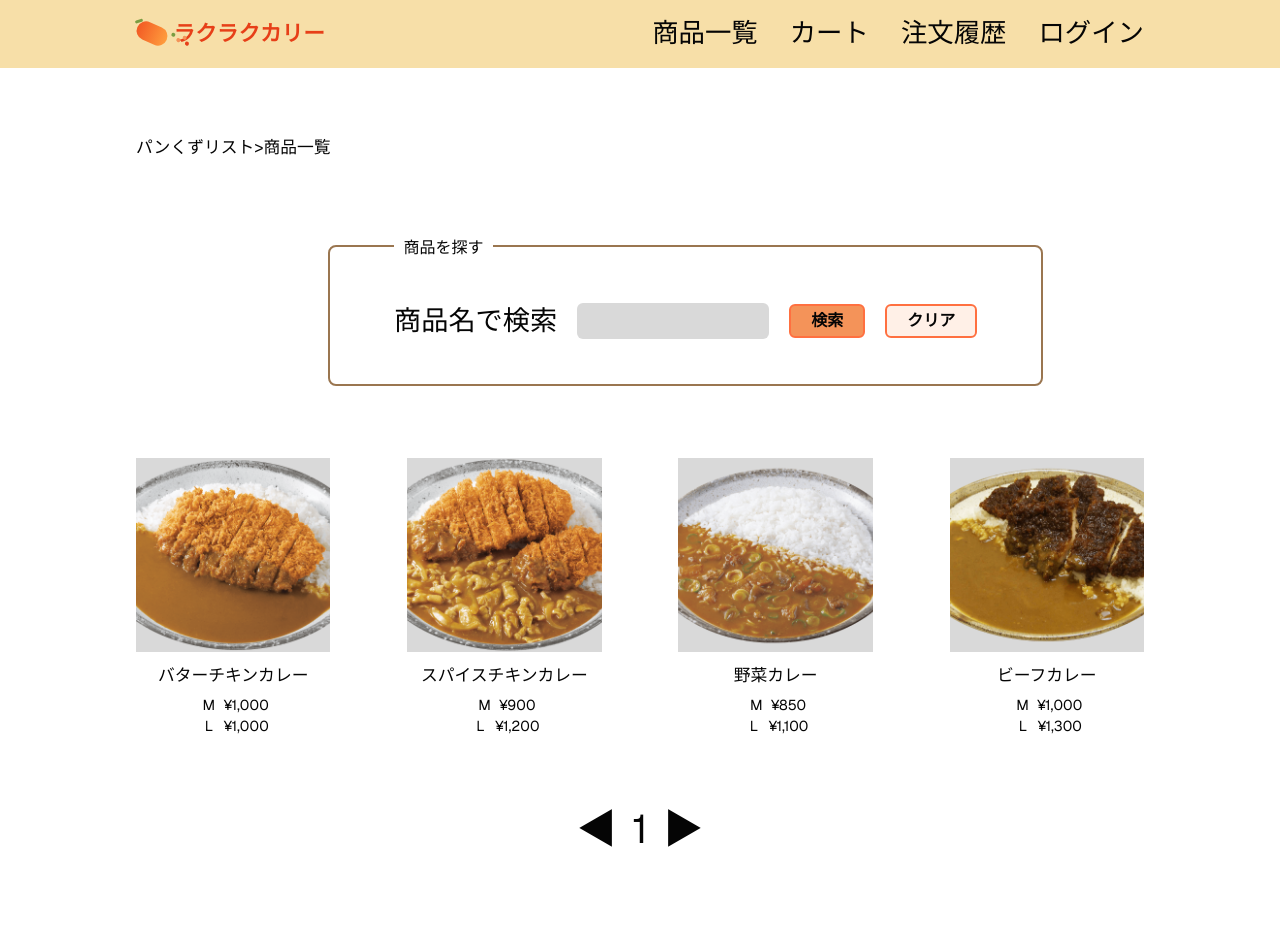
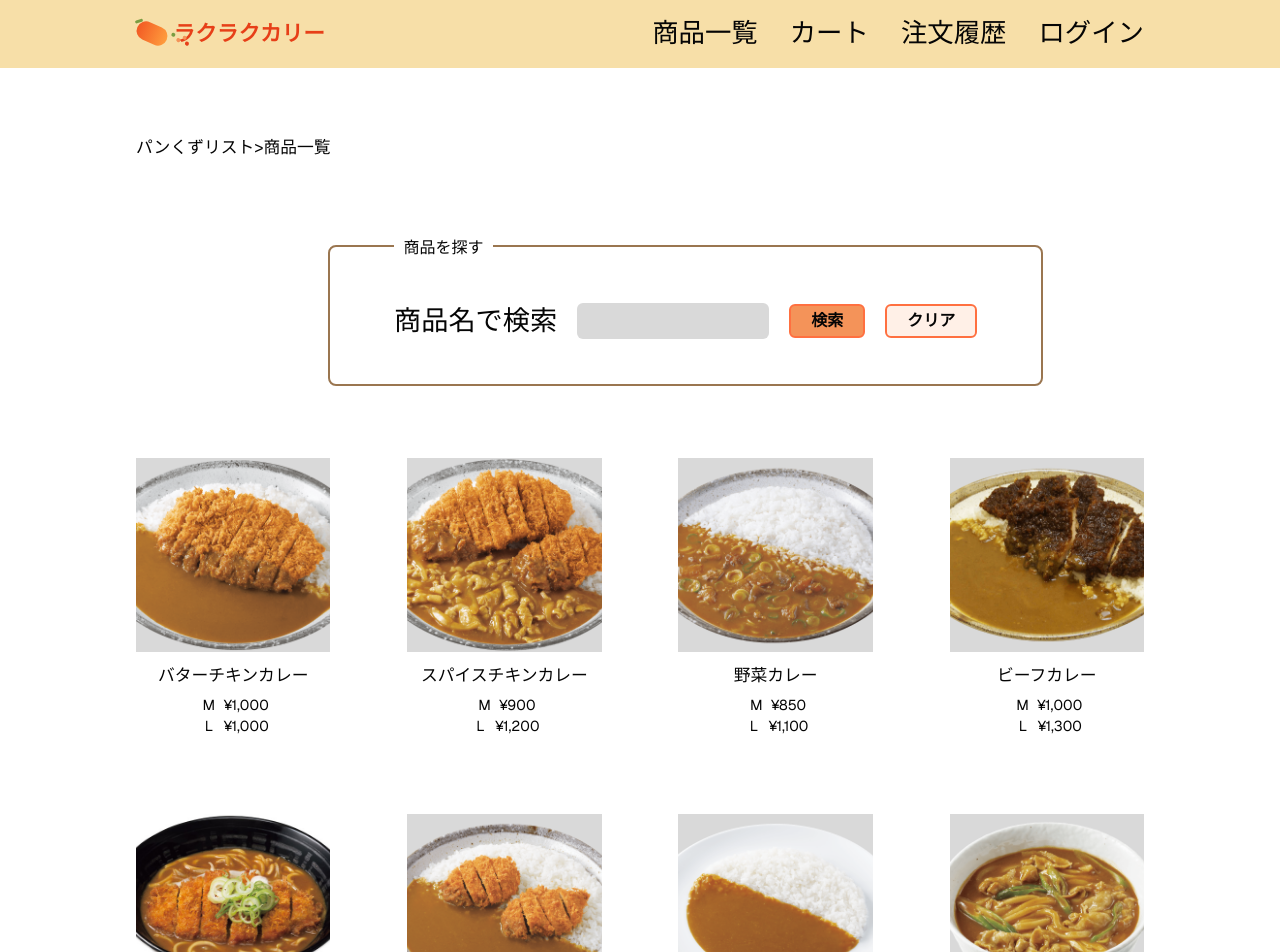
Before and after one commit to yuria12/rakuraku_curry_support_frontend, a Next.js app: page /products in a window 1280 px wide. Shown: the top 952 px of the page. Before the commit the page ends 913 px from the top, so only its background shows below. Built offline with nearby package versions, Linux system fonts and the light colour scheme.

Commit message:
Update-product-list-to-scroll-grid

```diff
--- a/src/app/globals.css
+++ b/src/app/globals.css
@@ -424,21 +424,6 @@ p {
   min-width: 1.4rem;
 }
 
-.pagination {
-  display: flex;
-  align-items: center;
-  justify-content: center;
-  gap: 0.65rem;
-  font-size: clamp(2rem, 5vw, 2.5rem);
-  line-height: 1;
-}
-
-.pagination a,
-.pagination span {
-  min-width: 1.6rem;
-  text-align: center;
-}
-
 @media (max-width: 820px) {
   .app-header__inner {
     align-items: flex-start;
--- a/src/app/products/page.tsx
+++ b/src/app/products/page.tsx
@@ -1,8 +1,6 @@
 import { Button } from "@/components/common/Button";
 import { ProductCard } from "@/components/product/ProductCard";
 import { mockProducts } from "@/mocks/products";
-
-const visibleProducts = mockProducts.slice(0, 4);
 
 export default function ProductsPage() {
   return (
@@ -26,20 +24,10 @@ export default function ProductsPage() {
       </form>
 
       <div className="product-list-grid" aria-label="商品一覧">
-        {visibleProducts.map((product) => (
+        {mockProducts.map((product) => (
           <ProductCard key={product.id} product={product} />
         ))}
       </div>
-
-      <nav className="pagination" aria-label="ページネーション">
-        <a aria-label="前のページ" href="/products">
-          ◀
-        </a>
-        <span aria-current="page">1</span>
-        <a aria-label="次のページ" href="/products">
-          ▶
-        </a>
-      </nav>
     </section>
   );
 }
```
